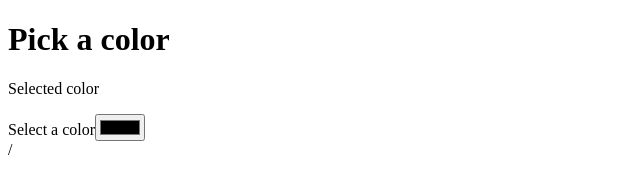
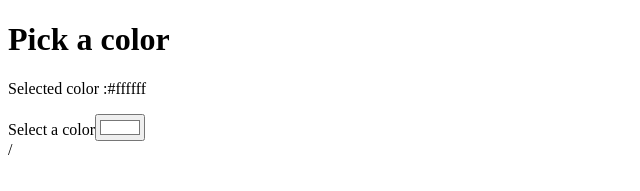
Before and after one commit to PetaSravankumar/React-Projects, a React (Vite) app in the folder colorpallate/: page / in a window 1280 px wide. Shown: the top 191 px of the page, without its empty margins (0-640 px from the left). Built offline with nearby package versions, Linux system fonts and the light colour scheme.

Commit message:
all push into the github

```diff
--- a/colorpallate/src/pages/ColorPicker.jsx
+++ b/colorpallate/src/pages/ColorPicker.jsx
@@ -1,15 +1,15 @@
 import React, { useState } from 'react'
 
 const ColorPicker = () => {
-  const [color,setcolor]=useState("#fffffff")
+  const [color,setcolor]=useState("#ffffff")
   function handelcolor(event){
-    setcolor(event)
+    setcolor(event.target.value)
   }
   return (
    <div className="colorpicker-container" >
     <h1>Pick a color</h1>
     <div className="colorpicker" style={{backgroundColor:color}}>
-      <p>Selected color </p>
+      <p>Selected color :{color} </p>
     </div>
     <label >Select  a color</label>
     <input type="color" value={color} onChange={handelcolor} />
```
